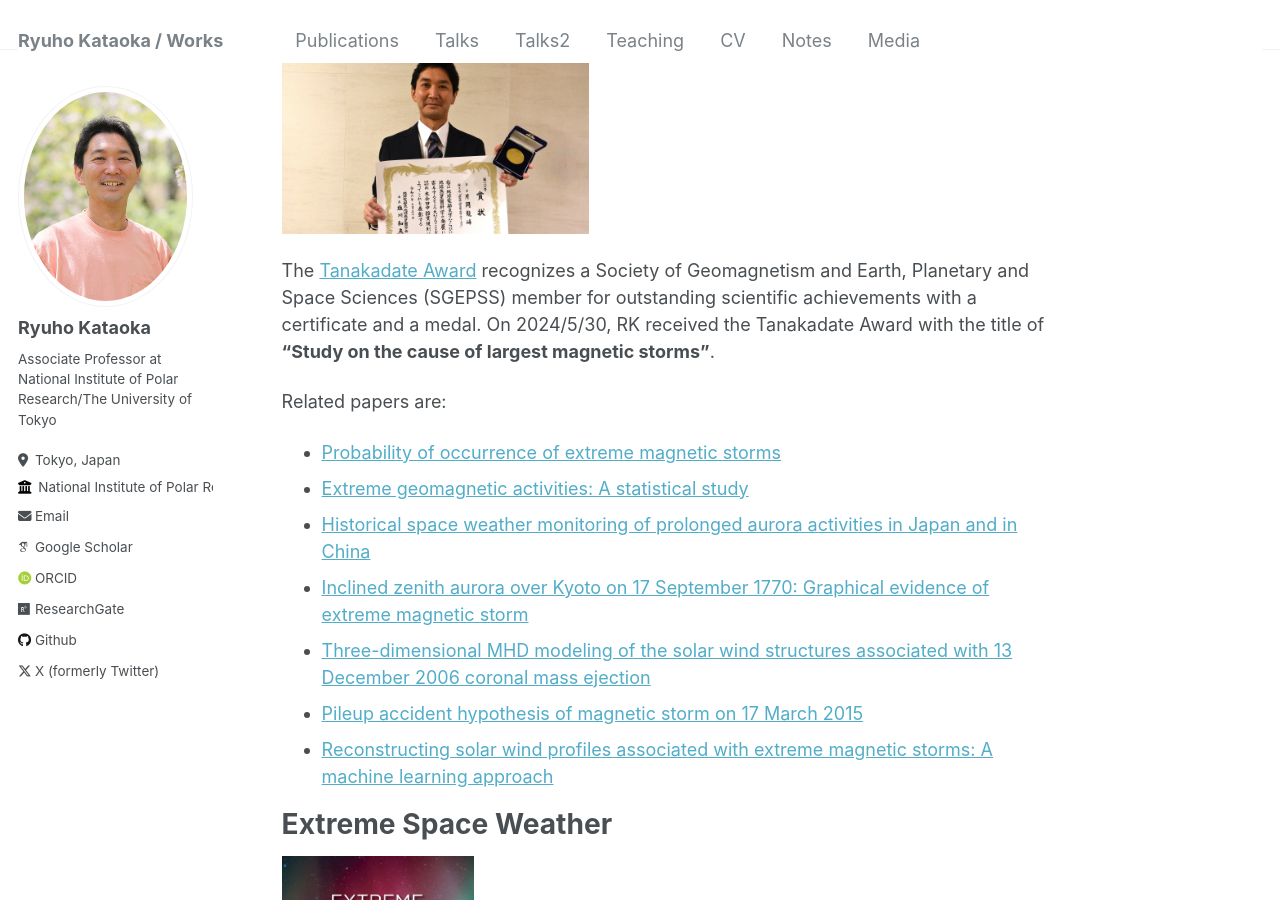
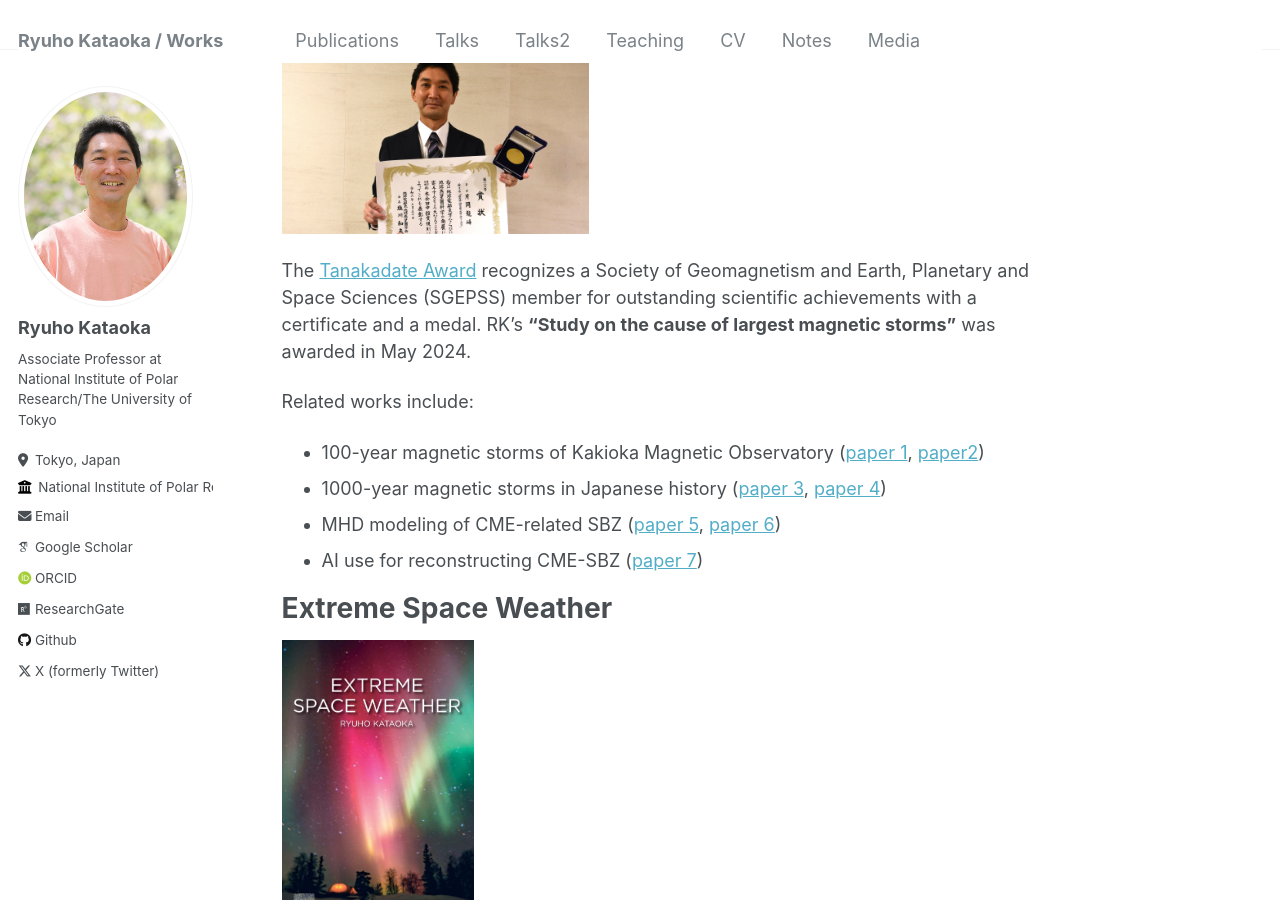
Before and after one commit to ryuhokataoka/ryuhokataoka.github.io, a Jekyll site: the page built from _pages/about.md, in a window 1280 px wide and 900 px high, scrolled down 623 px. Built offline with Jekyll 4.4.1, drawn with Linux system fonts in a browser that asks for light colours; some web fonts are replaced.

Commit message:
Update about.md

```diff
--- a/_pages/about.md
+++ b/_pages/about.md
@@ -18,17 +18,13 @@ Tanakadate Award
 
 <img src="/images/DSC_6502.JPG" width="40%">
 
-The [Tanakadate Award](https://www.sgepss.org/en/awards/tanakadate.html) recognizes a Society of Geomagnetism and Earth, Planetary and Space Sciences (SGEPSS) member for outstanding scientific achievements with a certificate and a medal. On 2024/5/30, RK received the Tanakadate Award with the title of __"Study on the cause of largest magnetic storms"__.
+The [Tanakadate Award](https://www.sgepss.org/en/awards/tanakadate.html) recognizes a Society of Geomagnetism and Earth, Planetary and Space Sciences (SGEPSS) member for outstanding scientific achievements with a certificate and a medal. RK's __"Study on the cause of largest magnetic storms"__ was awarded in May 2024.
 
-
-Related papers are:
-* [Probability of occurrence of extreme magnetic storms](https://agupubs.onlinelibrary.wiley.com/doi/10.1002/swe.20044)
-* [Extreme geomagnetic activities: A statistical study](https://earth-planets-space.springeropen.com/articles/10.1186/s40623-020-01261-8)
-* [Historical space weather monitoring of prolonged aurora activities in Japan and in China](https://agupubs.onlinelibrary.wiley.com/doi/10.1002/2016SW001493)
-* [Inclined zenith aurora over Kyoto on 17 September 1770: Graphical evidence of extreme magnetic storm](https://agupubs.onlinelibrary.wiley.com/doi/full/10.1002/2017SW001690)
-* [Three-dimensional MHD modeling of the solar wind structures associated with 13 December 2006 coronal mass ejection](https://agupubs.onlinelibrary.wiley.com/doi/10.1029/2009JA014167)
-* [Pileup accident hypothesis of magnetic storm on 17 March 2015](https://agupubs.onlinelibrary.wiley.com/doi/10.1002/2015GL064816)
-* [Reconstructing solar wind profiles associated with extreme magnetic storms: A machine learning approach](https://agupubs.onlinelibrary.wiley.com/doi/10.1029/2021GL096275)
+Related works include:
+* 100-year magnetic storms of Kakioka Magnetic Observatory ([paper 1](https://agupubs.onlinelibrary.wiley.com/doi/10.1002/swe.20044), [paper2](https://earth-planets-space.springeropen.com/articles/10.1186/s40623-020-01261-8))
+* 1000-year magnetic storms in Japanese history ([paper 3](https://agupubs.onlinelibrary.wiley.com/doi/10.1002/2016SW001493), [paper 4](https://agupubs.onlinelibrary.wiley.com/doi/full/10.1002/2017SW001690))
+* MHD modeling of CME-related SBZ ([paper 5](https://agupubs.onlinelibrary.wiley.com/doi/10.1029/2009JA014167), [paper 6](https://agupubs.onlinelibrary.wiley.com/doi/10.1002/2015GL064816))
+* AI use for reconstructing CME-SBZ ([paper 7](https://agupubs.onlinelibrary.wiley.com/doi/10.1029/2021GL096275))
 
 Extreme Space Weather
 =====
```
